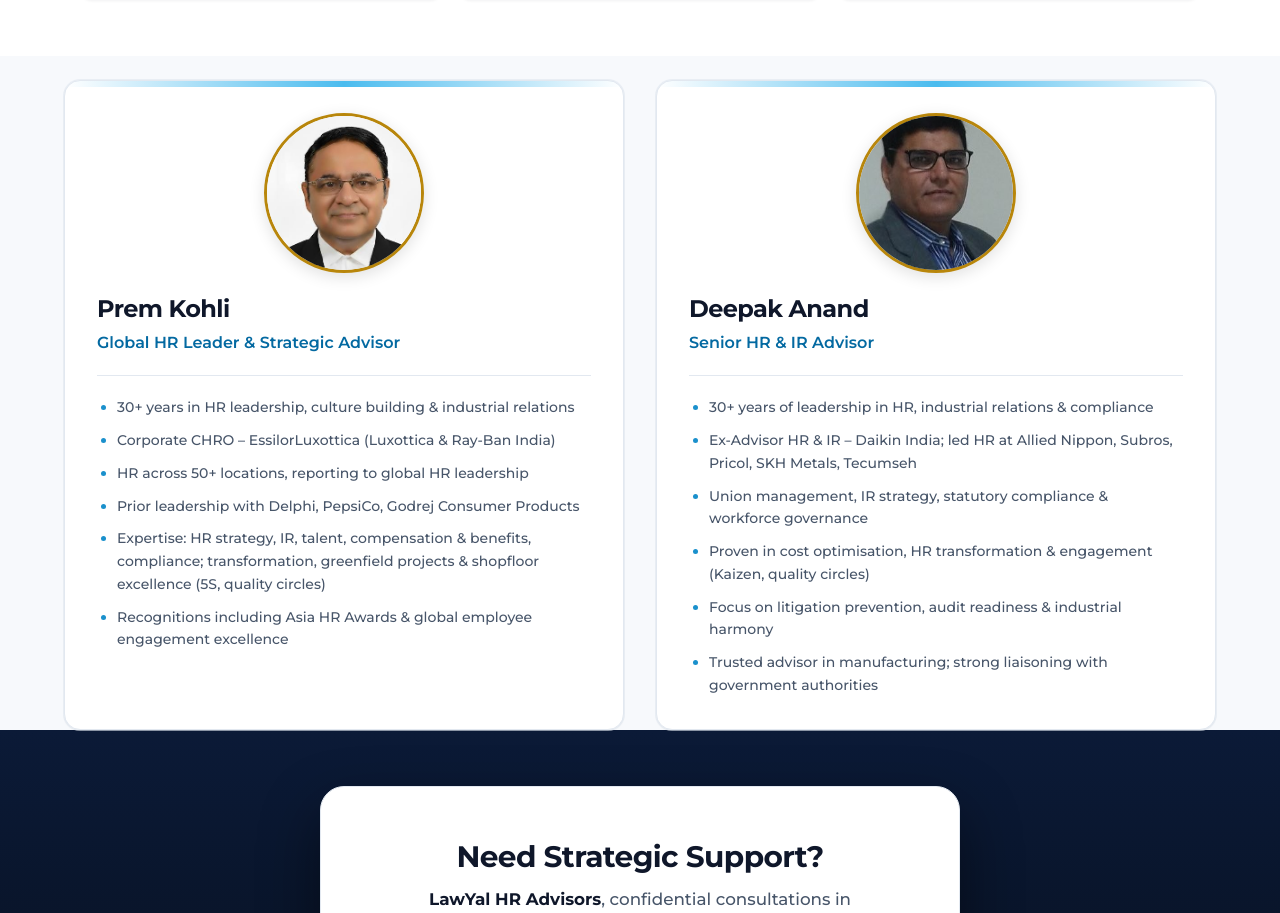
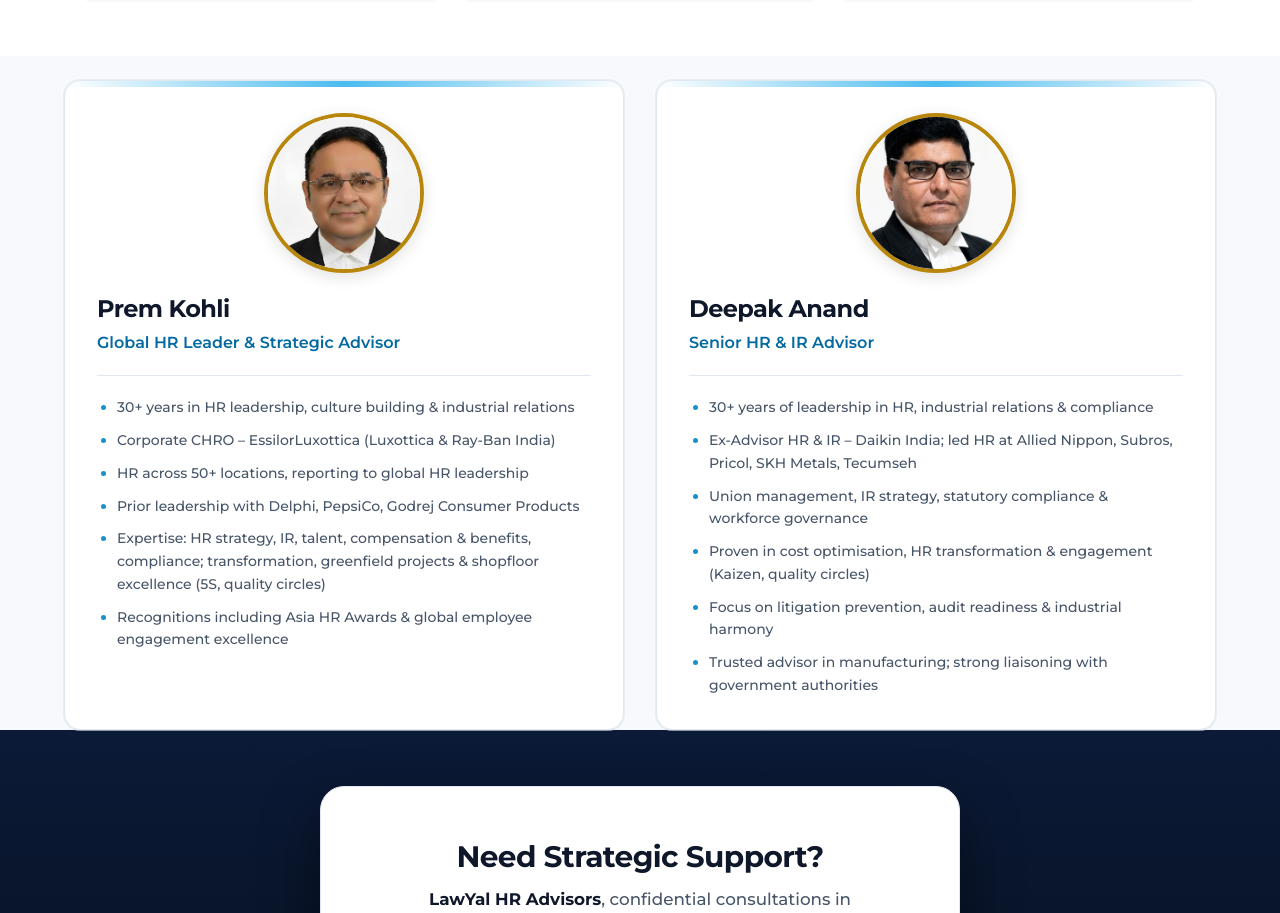
Before and after one commit to lawyalhr/lawyal-hr, a React app: page / in a window 1280 px wide. Shown: the part 5125-6038 px from the top of the page. Built offline with nearby package versions, Linux system fonts and the light colour scheme.

Commit message:
Images owners

```diff
--- a/src/components/Founders.js
+++ b/src/components/Founders.js
@@ -49,7 +49,7 @@ export default function Founders() {
         <FounderCard
           name="Deepak Anand"
           role="Senior HR & IR Advisor"
-          photo="images/founder-deepak-anand.jpeg"
+          photo="images/founder-deepak-anand.png"
         >
           <li>30+ years of leadership in HR, industrial relations & compliance</li>
           <li>
--- a/src/styles/main.css
+++ b/src/styles/main.css
@@ -1644,9 +1644,9 @@ a:hover {
   width: clamp(100px, 18vw, 160px);
   height: clamp(100px, 18vw, 160px);
   object-fit: cover;
-  object-position: top center;
+  object-position: center center;
   border-radius: 50%;
-  border: 3px solid var(--brand-gold, #b8860b);
+  border: 4px solid var(--brand-gold, #b8860b);
   box-shadow: 0 4px 16px rgba(0, 0, 0, 0.12);
 }
 
```
Also changed, not shown: public/images/founder-deepak-anand.jpeg (deleted), public/images/founder-deepak-anand.png (added), 4 other files (tests, documents, lock files or other folders).
